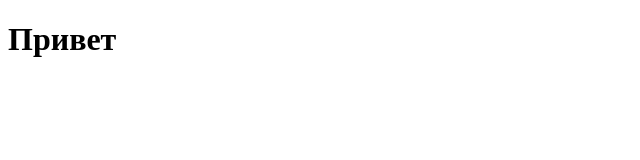
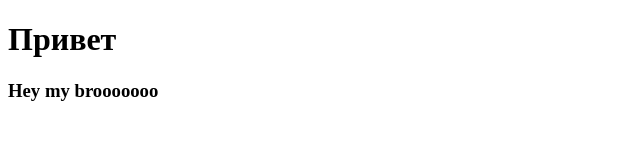
Before and after one commit to Andrew-2817/game_Test, a plain HTML site: page index.html in a window 1280 px wide. Shown: the whole page, without its empty margins (0-640 px from the left). Drawn offline with Linux system fonts and the light colour scheme.

Commit message:
main change

```diff
--- a/index.html
+++ b/index.html
@@ -7,5 +7,6 @@
 </head>
 <body>
     <h1>Привет</h1>
+    <h3>Hey my brooooooo</h3>
 </body>
 </html>
```
